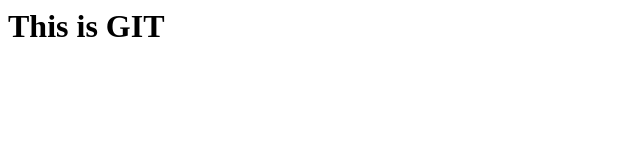
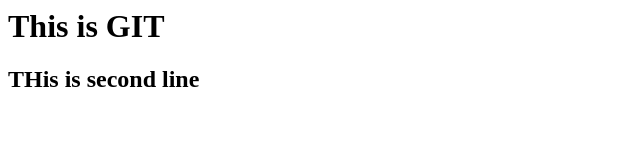
Before and after one commit to abhinavbarath/projecttest, a plain HTML site: page index.html in a window 1280 px wide. Shown: the whole page, without its empty margins (0-640 px from the left). Drawn offline with Linux system fonts and the light colour scheme.

Commit message:
second commit

```diff
--- a/index.html
+++ b/index.html
@@ -1,3 +1,4 @@
 <html>
 <h1> This is GIT </h1>
+<h2> THis is second line </h2>
 </html>
```
